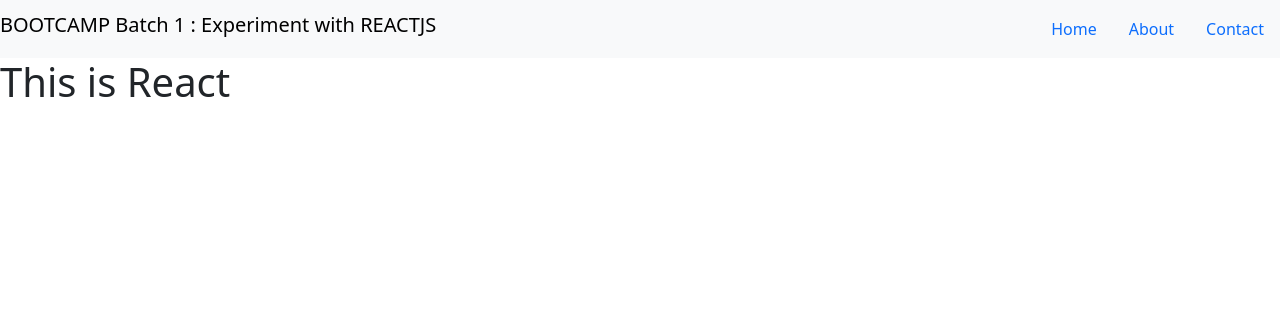
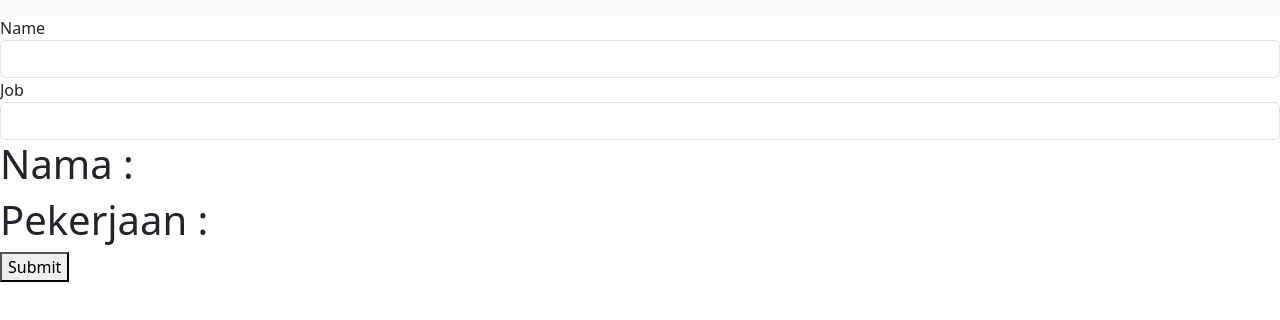
Before and after one commit to kahfikurniaaji/bootcamp_22-02-23_react_youtube_api, a React (Create React App) app: page / in a window 1280 px wide. Shown: the top 320 px of the page. Built offline with nearby package versions, Linux system fonts and the light colour scheme.

Commit message:
React Change Value Text

```diff
--- a/src/index.js
+++ b/src/index.js
@@ -1,9 +1,61 @@
 // Import module yang dibuthkan
-// import React from "react";
-import {title, navbar} from "./component/navbar"
-import element from "./component/content/element"
-import renderById from "./util/react-render";
+import React, { useState } from "react";
+import ReactDOM from "react-dom/client";
 
-// Merender html yang diperlukan
-renderById([title, navbar], "nav")
-renderById(element, "root")
+// Membuat root element
+const el = document.getElementById("root");
+const root = ReactDOM.createRoot(el);
+
+// Membuat function App
+const App = () => {
+  //   Inisialisasti state
+  const [name, setName] = useState("");
+  const [job, setJob] = useState("");
+
+  const [updatedName, setUpdateName] = useState(name);
+  const [updatedJob, setUpdateJob] = useState(job);
+
+  //   Membuat function handler
+  const handleName = (event) => {
+    setName(event.target.value);
+  };
+
+  const handleJob = (event) => {
+    setJob(event.target.value);
+  };
+
+  const handleClick = () => {
+    setUpdateName(name);
+    setUpdateJob(job);
+  };
+
+  //   Mereturn html yang diperlukan
+  return (
+    <div>
+      <label htmlFor="name">Name</label>
+      <input
+        type="text"
+        id="name"
+        name="name"
+        onChange={handleName}
+        value={name}
+        className="form-control"
+      />
+      <label htmlFor="job">Job</label>
+      <input
+        type="text"
+        id="job"
+        name="job"
+        onChange={handleJob}
+        value={job}
+        className="form-control"
+      />
+      <h1>Nama : {updatedName}</h1>
+      <h1>Pekerjaan : {updatedJob}</h1>
+      <button onClick={handleClick}>Submit</button>
+    </div>
+  );
+};
+
+// Render App
+root.render(<App />);
```
